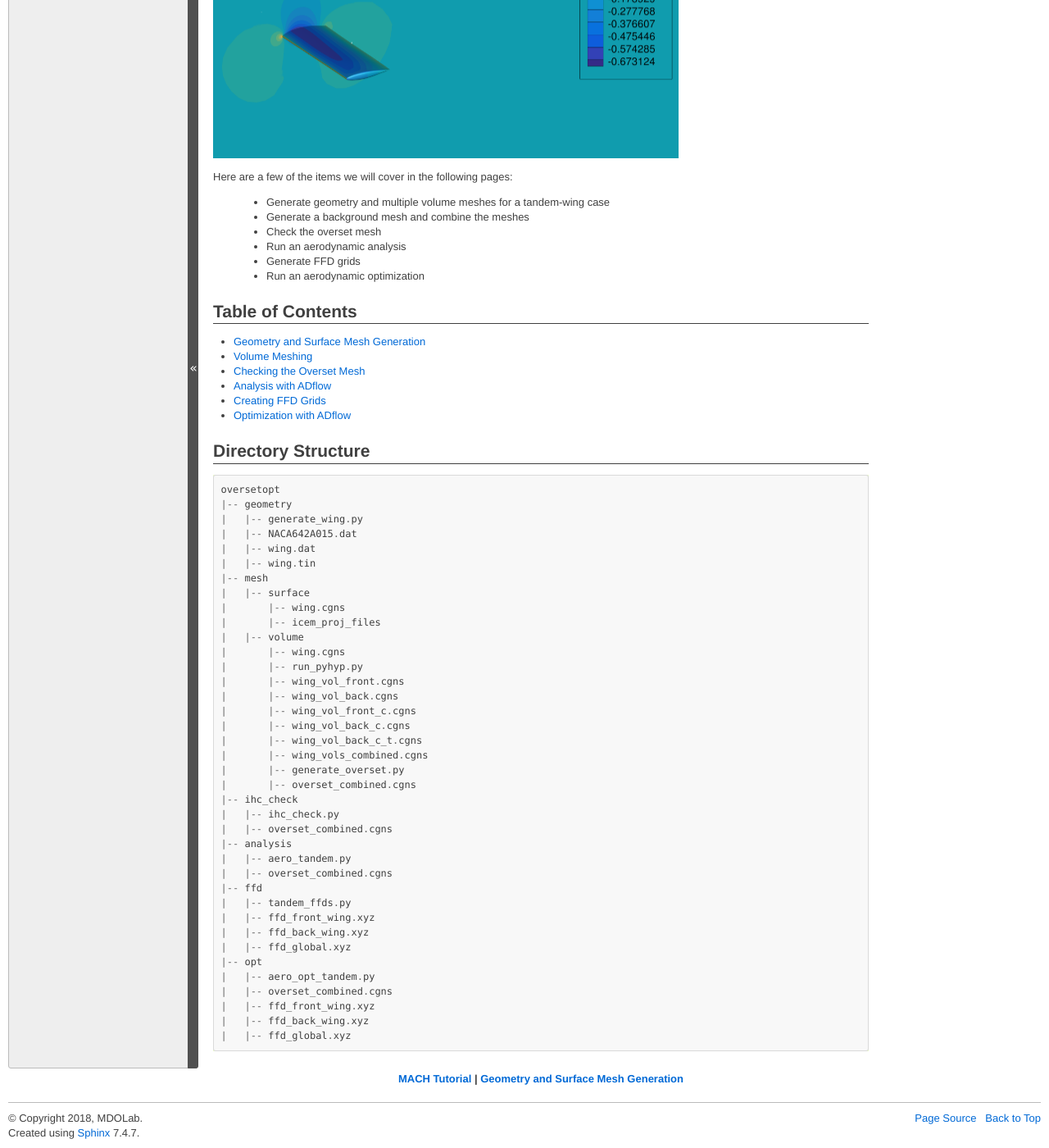
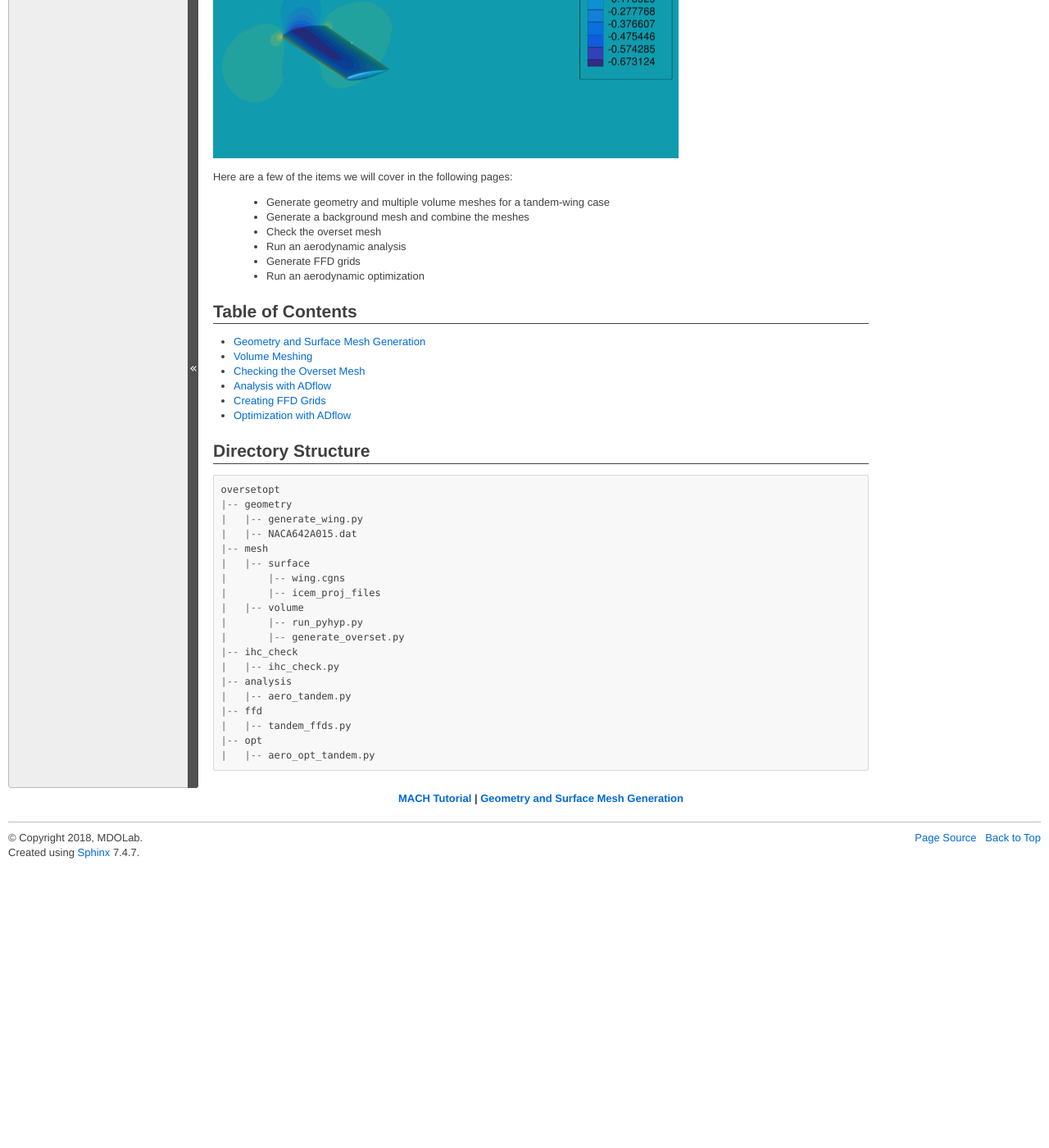
Before and after one commit to LMisTianWang/MACHtutorial, a Sphinx documentation site: the page built from doc/overset_overview.rst, in a window 1280 px wide and 1400 px high, scrolled down 586 px. Shown: the whole window at 82% size. Built offline with Sphinx 7.4.7, drawn with Linux system fonts in a browser that asks for light colours; after the commit the page ends 1644 px from its top, so only the background shows below that.

Commit message:
removing extra files from oversetopt

```diff
--- a/doc/overset_overview.rst
+++ b/doc/overset_overview.rst
@@ -51,40 +51,21 @@ Directory Structure
     |-- geometry
     |   |-- generate_wing.py
     |   |-- NACA642A015.dat
-    |   |-- wing.dat
-    |   |-- wing.tin
     |-- mesh
     |   |-- surface
     |       |-- wing.cgns
     |       |-- icem_proj_files
     |   |-- volume
-    |       |-- wing.cgns
     |       |-- run_pyhyp.py
-    |       |-- wing_vol_front.cgns
-    |       |-- wing_vol_back.cgns
-    |       |-- wing_vol_front_c.cgns
-    |       |-- wing_vol_back_c.cgns
-    |       |-- wing_vol_back_c_t.cgns
-    |       |-- wing_vols_combined.cgns
     |       |-- generate_overset.py
-    |       |-- overset_combined.cgns
     |-- ihc_check
     |   |-- ihc_check.py
-    |   |-- overset_combined.cgns
     |-- analysis
     |   |-- aero_tandem.py
-    |   |-- overset_combined.cgns
     |-- ffd
     |   |-- tandem_ffds.py
-    |   |-- ffd_front_wing.xyz
-    |   |-- ffd_back_wing.xyz
-    |   |-- ffd_global.xyz
     |-- opt
     |   |-- aero_opt_tandem.py
-    |   |-- overset_combined.cgns
-    |   |-- ffd_front_wing.xyz
-    |   |-- ffd_back_wing.xyz
-    |   |-- ffd_global.xyz
 
 .. centered::
     :ref:`intro` | :ref:`overset_geom`
```
Also changed, not shown: 13 other files.
